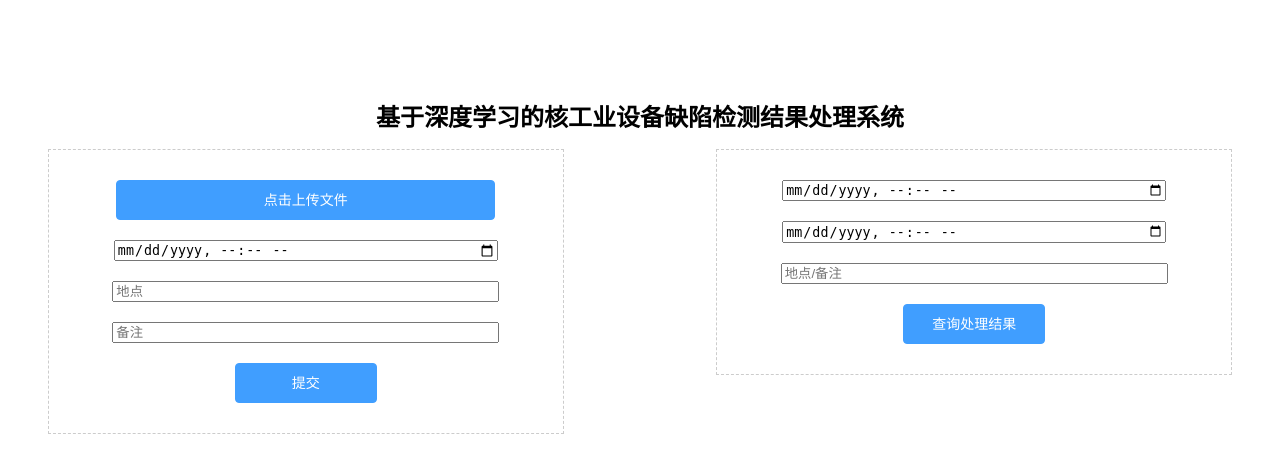
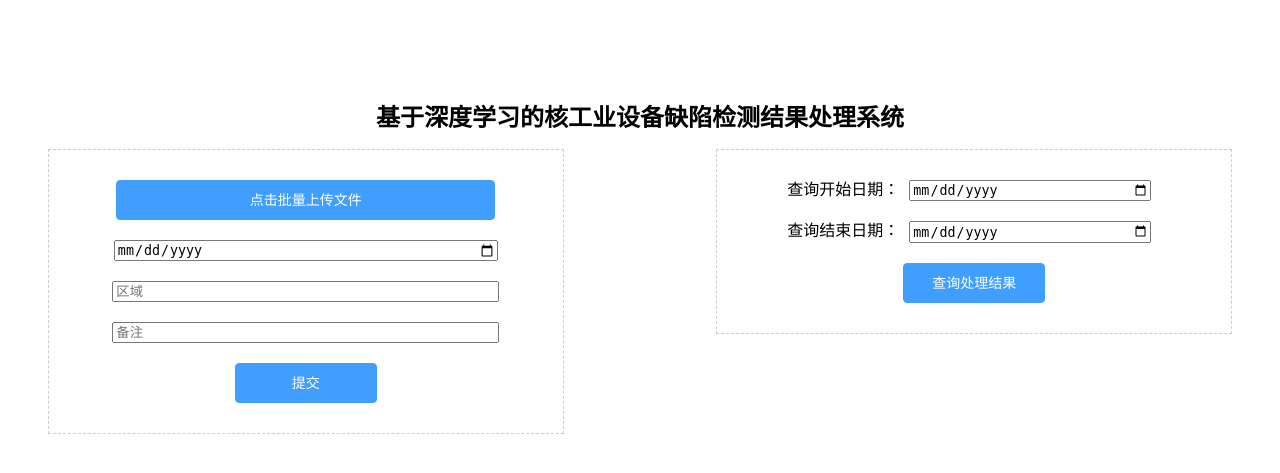
Before and after one commit to Freshman1001/DetectSystem, a Flask app: page / in a window 1280 px wide. Shown: the top 473 px of the page. Run offline with Flask 3, Linux system fonts and the light colour scheme; some libraries are stand-ins or nearby versions.

Commit message:
文件批量

```diff
--- a/app.py
+++ b/app.py
@@ -1,9 +1,13 @@
 # 导入Flask 模板
 from flask import Flask, render_template, request, redirect, jsonify, url_for
 import db_option
+from db_option import db,Video,app
 from datetime import datetime
+import hashlib
+import pathlib
 
-app = Flask(__name__)
+app.config["UPLOAD_FOLDER"] = "static"
+app.config['SQLALCHEMY_TRACK_MODIFICATIONS'] = False
 
 # # 登录的路由
 # @app.route('/login', methods=["GET", "POST"])
@@ -55,10 +59,90 @@
 
 
 
+@app.post('/submit_video')
+def submit_video():
+    # file = request.files.get("file")
+    # if file:
+    #     """接收并保存视频文件"""
+    #     filename = file.filename
+    #     # 读取视频内容
+    #     content = file.read()
+    #     # 获取视频的 md5 值
+    #     hex_name = hashlib.md5(content).hexdigest()
+    #     # 获取文件后缀
+    #     suffix = pathlib.Path(filename).suffix
+    #     # 拼接新的名字 hex + 原有后缀
+    #     new_filename = hex_name + suffix
+    #     print('new_filename',new_filename)
+    #     upload_dir = pathlib.Path(app.config["UPLOAD_FOLDER"])
+    #     # 获取写入地址
+    #     new_path = upload_dir.joinpath(new_filename)
+    #     # 写入文件
+    #     open(new_path, mode="wb").write(content)
+    #
+    #     vd = Video()
+    #     vd.v_path = str(new_path)  # 将路径转换为字符串
+    #     vd.v_class = request.form.get('class')
+    #     # 验证时间数据是否存在，以及格式是否正确
+    #     vd.v_time = request.form.get('date')
+    #     vd.v_region = request.form.get('location')
+    #     vd.description = request.form.get('remark')
+    #
+    #     try:
+    #         # 将视频实例添加到数据库中
+    #         db.session.add(vd)
+    #         db.session.commit()
+    #         return {"code": 0, "msg": "上传视频成功"}
+    #     except Exception as e:
+    #         print("数据库操作错误:", e)
+    #         db.session.rollback()
+    #         return {"code": 1, "msg": "上传视频失败，请稍后再试"}
+    files = request.files.getlist("files")
+    if files:
+        for file in files:
+            """接收并保存视频文件"""
+            filename = file.filename
+            # 读取视频内容
+            content = file.read()
+            # 获取视频的 md5 值
+            hex_name = hashlib.md5(content).hexdigest()
+            # 获取文件后缀
+            suffix = pathlib.Path(filename).suffix
+            # 拼接新的名字 hex + 原有后缀
+            new_filename = hex_name + suffix
+            print('new_filename', new_filename)
+            upload_dir = pathlib.Path(app.config["UPLOAD_FOLDER"])
+            # 获取写入地址
+            new_path = upload_dir.joinpath(new_filename)
+            # 写入文件
+            open(new_path, mode="wb").write(content)
+
+            vd = Video()
+            vd.v_path = str(new_path)  # 将路径转换为字符串
+            vd.v_class = request.form.get('class')
+            # 验证时间数据是否存在，以及格式是否正确
+            date_str = request.form.get('date')
+            try:
+                vd.v_time = datetime.datetime.strptime(date_str, '%Y-%m-%d')
+            except ValueError:
+                return {"code": 1, "msg": "时间格式错误，必须为年-月-日格式（例如：2024-03-29）"}
+
+            vd.v_region = request.form.get('region')
+            vd.description = request.form.get('remark')
+
+            try:
+                # 将视频实例添加到数据库中
+                db.session.add(vd)
+                db.session.commit()
+            except Exception as e:
+                print("数据库操作错误:", e)
+                db.session.rollback()
+                return {"code": 1, "msg": "上传视频失败，请稍后再试"}
+    return {"code": 0, "msg": "成功"}
 
 
 if __name__ == '__main__':
-    app.run()
+    app.run(debug=True)
 
     # # 添加视频
     # db_option.add_video('D:\Demo\\DetectSystem\\static\\test1.mp4', 'class1', '2024-03-29', '坐标(1,1)', 'A区', 'description11')
--- a/templates/index.html
+++ b/templates/index.html
@@ -47,22 +47,58 @@
   <div id="app" class="home-container">
     <h1 class="home-title">基于深度学习的核工业设备缺陷检测结果处理系统</h1>
     <div class="upload-section">
-      <input type="file" id="file-input" style="display: none;">
-      <button id="upload-button" class="el-button el-button--primary" style="width: 80%; margin: 10px;">点击上传文件</button>
-      <input type="datetime-local" id="date-input" placeholder="选择日期和时间" style="width: 80%; margin: 10px;">
-      <input type="text" id="location-input" placeholder="地点" style="width: 80%; margin: 10px;">
+      <input type="file" id="file-input" multiple style="display: none;">
+      <button id="upload-button" class="el-button el-button--primary" style="width: 80%; margin: 10px;">点击批量上传文件</button>
+      <input type="date" id="date-input" placeholder="选择日期和时间" style="width: 80%; margin: 10px;" onchange="checkDate1()">
+      <input type="text" id="location-input" placeholder="区域" style="width: 80%; margin: 10px;">
       <input type="text" id="remark-input" placeholder="备注" style="width: 80%; margin: 10px;">
       <button id="submit-button" class="el-button el-button--primary" style="width: 30%; margin: 10px;">提交</button>
     </div>
+
     <div class="query-section">
-      <input type="datetime-local" id="start-date-input" placeholder="开始日期" style="width: 80%; margin: 10px;">
-      <input type="datetime-local" id="end-date-input" placeholder="结束日期" style="width: 80%; margin: 10px;">
-      <input type="text" id="query-location-remark-input" placeholder="地点/备注" style="width: 80%; margin: 10px;">
+      <div>
+        查询开始日期：<input type="date" id="start-date-input" placeholder="开始日期" style="width: 50%; margin: 10px;" onchange="checkDate('start')">
+      </div>
+      <div>
+        查询结束日期：<input type="date" id="end-date-input" placeholder="结束日期" style="width: 50%; margin: 10px;" onchange="checkDate('end')">
+      </div?
+      <input type="text" id="query-location-remark-input" placeholder="区域/备注" style="width: 80%; margin: 10px;">
       <button id="query-button" class="el-button el-button--primary" style="width: 30%; margin: 10px;">查询处理结果</button>
     </div>
   </div>
 
   <script>
+    function checkDate1() {
+      var selectedDate = document.getElementById("date-input").value;
+      var currentDate = new Date().toISOString().slice(0, 16);
+      if (selectedDate > currentDate) {
+          alert("请选择当前时间或以前的时间！");
+          document.getElementById("date-input").value = "";
+      }
+    }
+
+
+
+    function checkDate(type) {
+      var selectedDate;
+      if (type === 'start') {
+          selectedDate = document.getElementById("start-date-input").value;
+      } else {
+          selectedDate = document.getElementById("end-date-input").value;
+      }
+      var currentDate = new Date().toISOString().slice(0, 10); // 获取当前日期，不包括时分秒
+
+      if (selectedDate > currentDate) {
+          alert("请选择当前日期或以前的日期！");
+          if (type === 'start') {
+              document.getElementById("start-date-input").value = ""; // 将开始日期的值设置为空
+          } else {
+              document.getElementById("end-date-input").value = ""; // 将结束日期的值设置为空
+          }
+      }
+    }
+
+
     document.addEventListener("DOMContentLoaded", function() {
       document.getElementById("upload-button").addEventListener("click", function() {
         document.getElementById("file-input").click();
@@ -74,16 +110,21 @@
 
       document.getElementById("submit-button").addEventListener("click", function() {
         var date = document.getElementById("date-input").value;
-        var location = document.getElementById("location-input").value;
+        var region = document.getElementById("location-input").value;
         var remark = document.getElementById("remark-input").value;
-        var fileInput = document.getElementById("file-input").files[0];
-        var filePath = '/static/' + fileInput.name;
+        var fileInputs = document.getElementById("file-input").files;
+        var fileList = [];
         var formData = new FormData();
+
+        for (var i = 0; i < fileInputs.length; i++) {
+            var fileInput = fileInputs[i];
+            fileList.push(fileInput);
+        }
+
         formData.append('date', date);
-        formData.append('location', location);
+        formData.append('location', region);
         formData.append('remark', remark);
-        formData.append('file', fileInput);
-        formData.append('filePath', filePath);
+        formData.append('files', fileList); // 更正为将文件列表添加到formData中
 
         fetch('/submit_video', {
           method: 'POST',
@@ -91,15 +132,17 @@
         }).then(function(response) {
           return response.json();
         }).then(function(data) {
+          console.log(data)
           if (data.success) {
             alert('提交成功');
           } else {
-            alert('提交失败: ' + data.message);
+            alert('提交操作完成');
           }
         }).catch(function(error) {
           console.error('Error:', error);
         });
-      });
+    });
+
 
       document.getElementById("query-button").addEventListener("click", function() {
           var startDateInput = document.getElementById("start-date-input");
```
Also changed, not shown: 1 other file.
